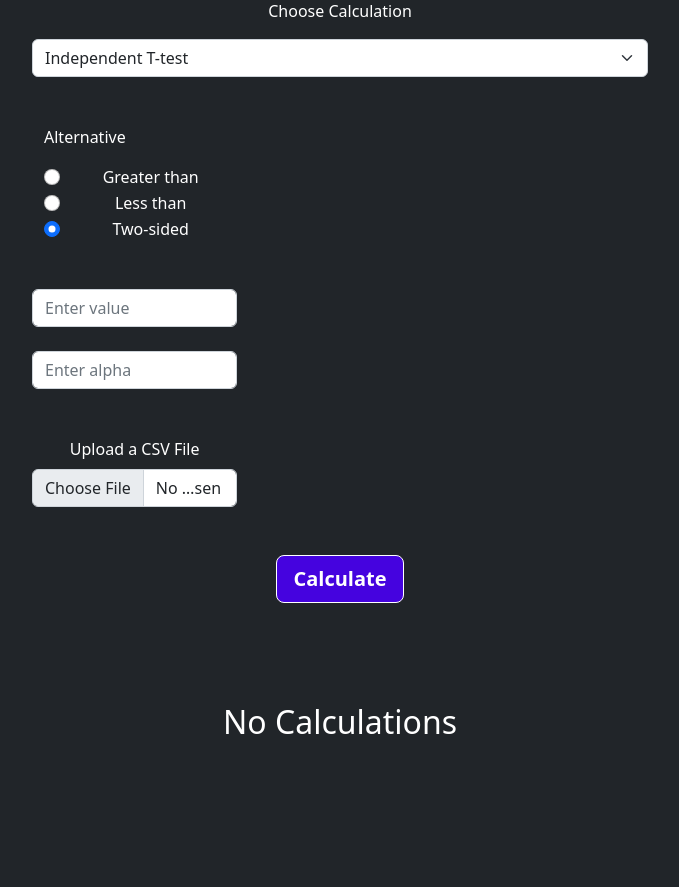
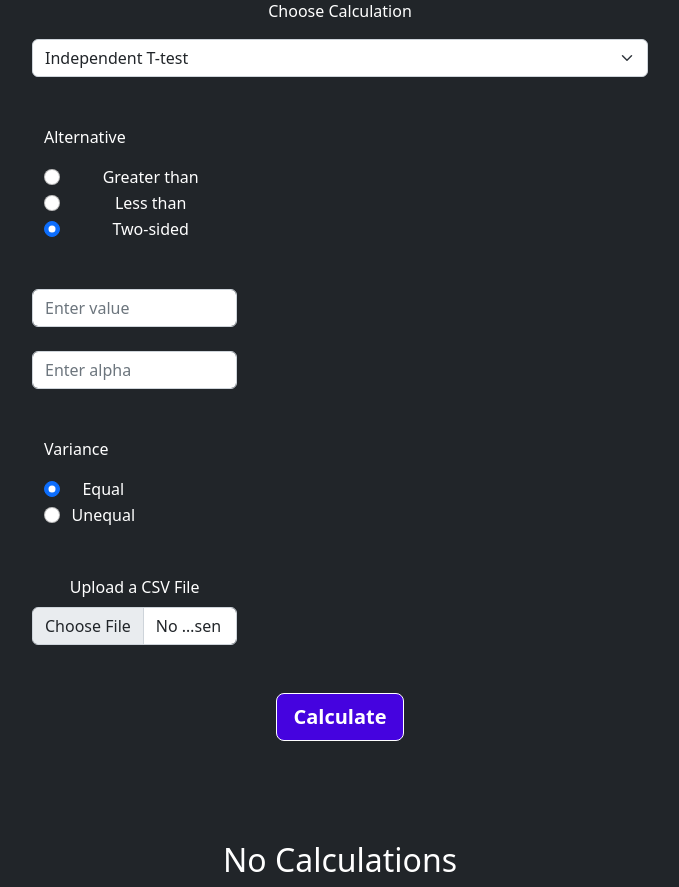
Before and after one commit to mkerekes1427/django-stats, a Django app: template templates/two-sample.html in a window 1280 px wide. Shown: the part 618-1505 px from the top of the page, without its empty margins (300-979 px from the left). Before the commit the page ends 1352 px from the top, so only its background shows below. Run offline with Django 3.2, Linux system fonts and the light colour scheme; the template is opened without the code that fills it, so the values that code supplies are empty; some libraries are stand-ins or nearby versions.

Commit message:
Equal Var form

```diff
--- a/calculations/views.py
+++ b/calculations/views.py
@@ -14,7 +14,7 @@ def one_sample(request):
     if request.htmx:
 
         if request.GET.get("test") == "prop":
-            return render(request, "partials/prop1form.html", {"calculations" : False})
+            return render(request, "partials/propform.html", {"calculations" : False})
 
         return render(request, "partials/tz_form.html", {"calculations" : False})
 
@@ -97,6 +97,6 @@ def two_sample(request):
         if request.GET.get("test") in ["ind-t", "ind-z", "pair-t", "pair-z", "tukey"]:
             return render(request, "partials/tz2_form.html", {"calculations" : False})
 
-        return render(request, "partials/prop2form.html", {"calculations" : False})
+        return render(request, "partials/propform.html", {"calculations" : False})
 
-    return render(request, "two-sample.html")
+    return render(request, "two-sample.html", {"calculations" : False})
--- a/templates/two-sample.html
+++ b/templates/two-sample.html
@@ -66,7 +66,23 @@
                 <input class="form-control mb-4" type="input" aria-label="alpha" name="alpha" placeholder="Enter alpha" required>
             </div>
 
-            <div class="col-4 mb-5">
+            <div class="container col-6 mx-0 mb-5">
+
+                <p class="col-2">Variance</p>
+
+                <div class="form-check col-4">
+                    <input class="form-check-input" type="radio" name="equal_var" value="pooled" checked>
+                    <label class="form-check-label">Equal</label>
+                </div>
+
+                <div class="form-check col-4">
+                    <input class="form-check-input" type="radio" name="equal_var" value="welch">
+                    <label class="form-check-label">Unequal</label>
+                </div>
+
+            </div>
+
+            <div class="col-4 mt-5 mb-5">
                 <label class="form-label">Upload a CSV File</label>
                 <input class="form-control" type="file" name="data_file" required>
             </div>
```
Also changed, not shown: templates/partials/tz2_form.html (+16 -0 lines), templates/partials/propform.html (renamed from templates/partials/prop1form.html).
